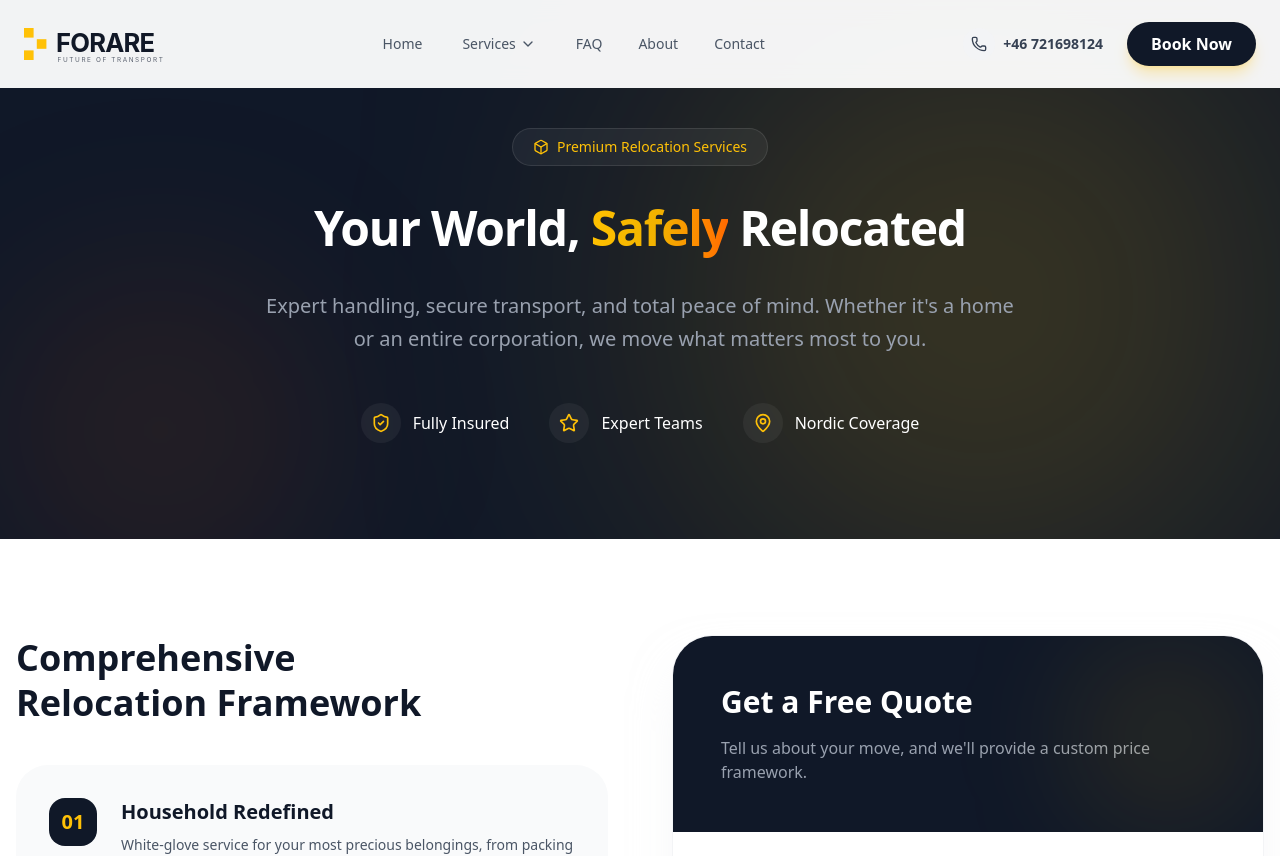
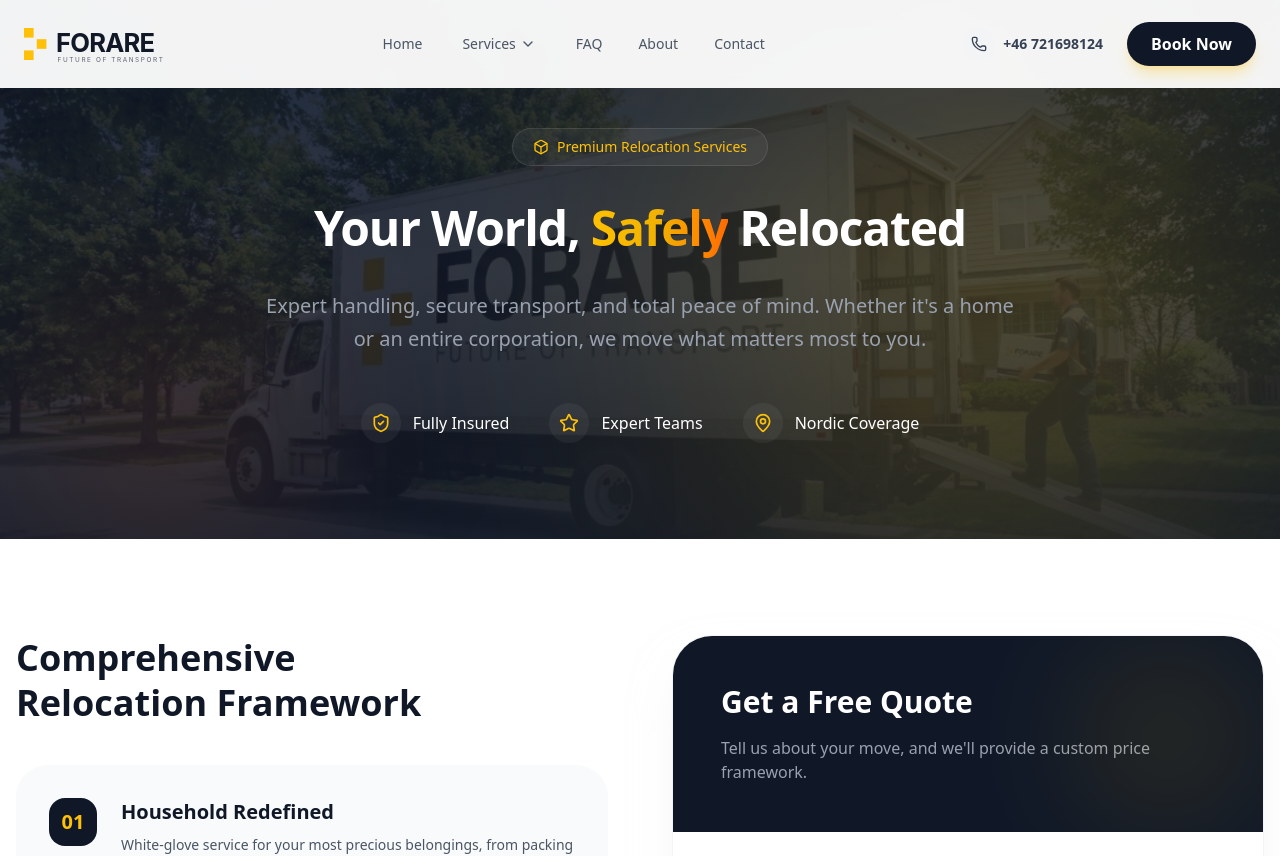
Before and after one commit to amjadjamshad99884-creator/Forare, a Next.js app: page /moving in a window 1280 px wide. Shown: the top 856 px of the page. Built offline with nearby package versions, Linux system fonts and the light colour scheme.

Commit message:
feat(moving): update hero section background image

```diff
--- a/src/app/moving/page.tsx
+++ b/src/app/moving/page.tsx
@@ -8,7 +8,18 @@ export default function MovingPage() {
         <div className="flex flex-col min-h-screen bg-white">
             {/* Hero Section - Ultra Modern */}
             <section className="relative pt-32 pb-24 bg-gray-900 overflow-hidden">
-                <div className="absolute inset-0">
+                <div className="absolute inset-0 z-0">
+                    <Image
+                        src="/images/moving-hero.jpg"
+                        alt="Moving Services"
+                        fill
+                        className="object-cover opacity-50"
+                        priority
+                    />
+                    <div className="absolute inset-0 bg-gradient-to-b from-gray-900/80 via-gray-900/70 to-gray-900/90" />
+                </div>
+
+                <div className="absolute inset-0 z-0 pointer-events-none">
                     <div className="absolute top-0 right-0 w-[600px] h-[600px] bg-primary/20 rounded-full blur-[150px]" />
                     <div className="absolute top-1/2 left-0 w-80 h-80 bg-orange-500/10 rounded-full blur-[100px]" />
                 </div>
```
Also changed, not shown: public/images/moving-hero.jpg (added).
